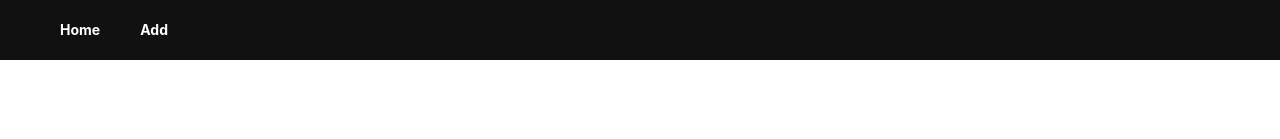
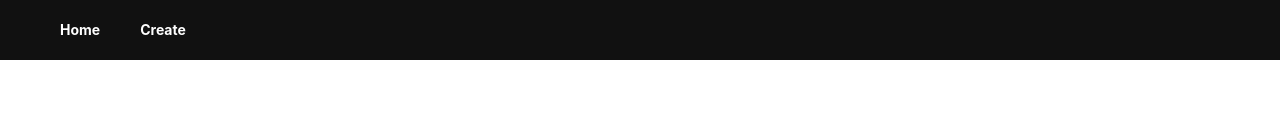
Before and after one commit to bajracharya-kshitij/inventory, a React (Create React App) app: page / in a window 1280 px wide. Shown: the top 139 px of the page. Built offline with nearby package versions, Linux system fonts and the light colour scheme.

Commit message:
Add react-router

```diff
--- a/package.json
+++ b/package.json
@@ -9,6 +9,7 @@
     "react": "^16.12.0",
     "react-bootstrap": "^1.0.0-beta.16",
     "react-dom": "^16.12.0",
+    "react-router-dom": "^5.1.2",
     "react-scripts": "3.3.0"
   },
   "scripts": {
--- a/src/App.js
+++ b/src/App.js
@@ -1,56 +1,23 @@
 import React, { Component } from 'react';
-import { Container } from 'react-bootstrap';
+import { Route, NavLink, HashRouter } from 'react-router-dom';
 import './App.css';
-import Product from './components/product/Product';
-import SimilarProducts from './components/product/SimilarProducts';
 
-import Note8Pro from './components/product/images/redmi-note-8-pro.jpg';
-import Note7Pro from './components/product/images/redmi-note-7-pro.jpg';
-import K20Pro from './components/product/images/redmi-k20-pro.jpg';
-import PocophoneF1 from './components/product/images/pocophone-f1.jpg';
-import Honor7x from './components/product/images/honor-7x.jpg'
+import Home from './components/Home';
+import CreateProduct from './components/product/CreateProduct';
 
-class App extends Component {
-
-  constructor(props) {
-    super(props);
-
-    var items = [
-        { name : "Redmi Note 8 Pro", image : Note8Pro, company: "Xiaomi", price: "NRs. 29,999" },
-        { name : "Redmi Note 7 Pro", image : Note7Pro, company: "Xiaomi", price: "NRs. 25,999" },
-        { name : "Redmi K20 Pro", image : K20Pro, company: "Xiaomi", price: "NRs. 49,999" },
-        { name : "Pocophone F1", image : PocophoneF1, company: "Xiaomi", price: "NRs. 33,999" },
-        { name : "Honor 7x", image : Honor7x, company: "Huawei", price: "NRs. 32,000" }
-     ];
-
-    this.state = {
-      items : items,
-      selectedItem : items[0]
-    };
-
-    this.updateSelectedItem = this.updateSelectedItem.bind(this);
-  }
-
-  updateSelectedItem(item) {
-    this.setState({
-      selectedItem : item
-    })
-  }
-
-  render() {
-    return (
+const App = () => {
+  return (
+    <HashRouter>
+      <ul className="navigation">
+        <li><NavLink to="/">Home</NavLink></li>
+        <li><NavLink to="/create">Create</NavLink></li>
+      </ul>
       <div>
-        <ul className="navigation">
-          <li><a href="/">Home</a></li>
-          <li><a href="/add">Add</a></li>
-        </ul>
-        <Container className="pd-t-50">
-          <Product items={this.state.items} selectedItem={this.state.selectedItem}/>
-          <SimilarProducts items={this.state.items} selectedItem={this.state.selectedItem} updateSelectedItem={this.updateSelectedItem}/>
-        </Container>
+        <Route exact path="/" component={Home} />
+        <Route path="/create" component={CreateProduct}/>
       </div>
+    </HashRouter>
   );
-  }
-}
+};
 
 export default App;
--- /dev/null
+++ b/src/components/Home.js
@@ -0,0 +1,49 @@
+import React, { Component } from 'react';
+import { Container } from 'react-bootstrap';
+import Product from './product/Product';
+import SimilarProducts from './product/SimilarProducts';
+
+import Note8Pro from './product/images/redmi-note-8-pro.jpg';
+import Note7Pro from './product/images/redmi-note-7-pro.jpg';
+import K20Pro from './product/images/redmi-k20-pro.jpg';
+import PocophoneF1 from './product/images/pocophone-f1.jpg';
+import Honor7x from './product/images/honor-7x.jpg'
+
+class Home extends Component {
+
+  constructor(props) {
+    super(props);
+
+    var items = [
+        { name : "Redmi Note 8 Pro", image : Note8Pro, company: "Xiaomi", price: "NRs. 29,999" },
+        { name : "Redmi Note 7 Pro", image : Note7Pro, company: "Xiaomi", price: "NRs. 25,999" },
+        { name : "Redmi K20 Pro", image : K20Pro, company: "Xiaomi", price: "NRs. 49,999" },
+        { name : "Pocophone F1", image : PocophoneF1, company: "Xiaomi", price: "NRs. 33,999" },
+        { name : "Honor 7x", image : Honor7x, company: "Huawei", price: "NRs. 32,000" }
+     ];
+
+    this.state = {
+      items : items,
+      selectedItem : items[0]
+    };
+
+    this.updateSelectedItem = this.updateSelectedItem.bind(this);
+  }
+
+  updateSelectedItem(item) {
+    this.setState({
+      selectedItem : item
+    })
+  }
+
+  render() {
+    return (
+      <Container className="pd-t-50">
+        <Product items={this.state.items} selectedItem={this.state.selectedItem}/>
+        <SimilarProducts items={this.state.items} selectedItem={this.state.selectedItem} updateSelectedItem={this.updateSelectedItem}/>
+      </Container>
+  );
+  }
+}
+
+export default Home;
--- /dev/null
+++ b/src/components/product/CreateProduct.js
@@ -0,0 +1,9 @@
+import React from 'react';
+
+const CreateProduct = () => {
+	return (
+		<div>Create Product Page</div>
+	);
+};
+
+export default CreateProduct;
```
Also changed, not shown: 1 other file (tests, documents, lock files or other folders).
